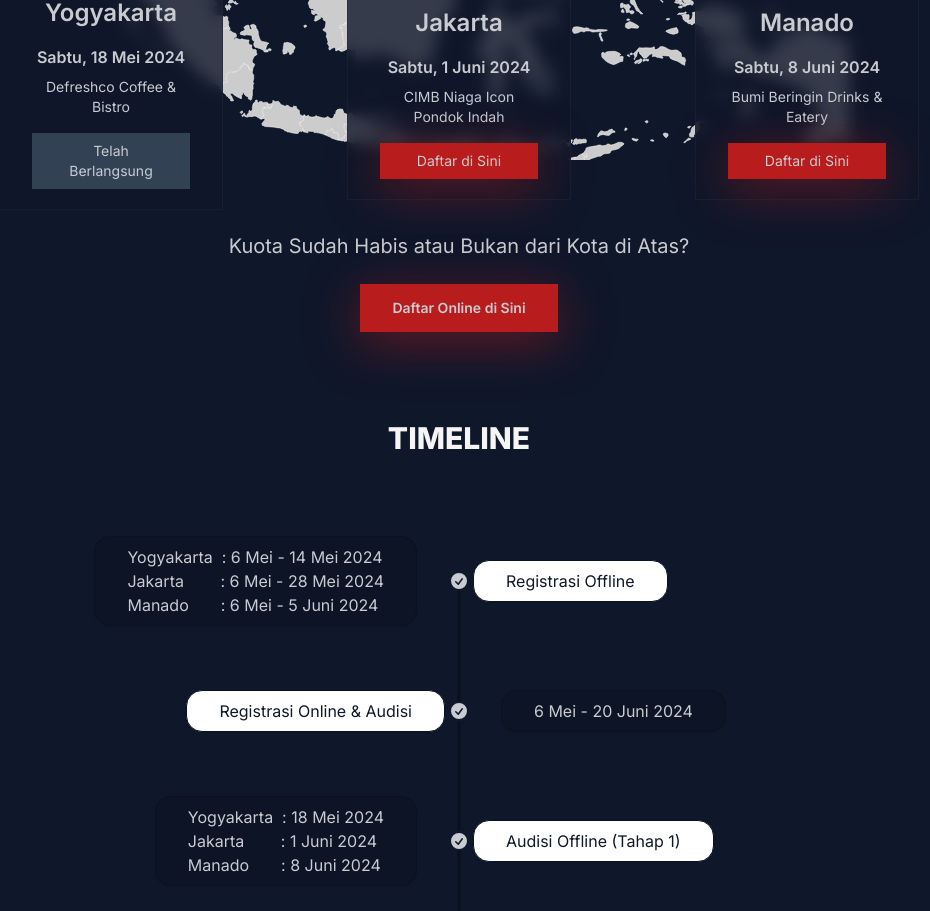
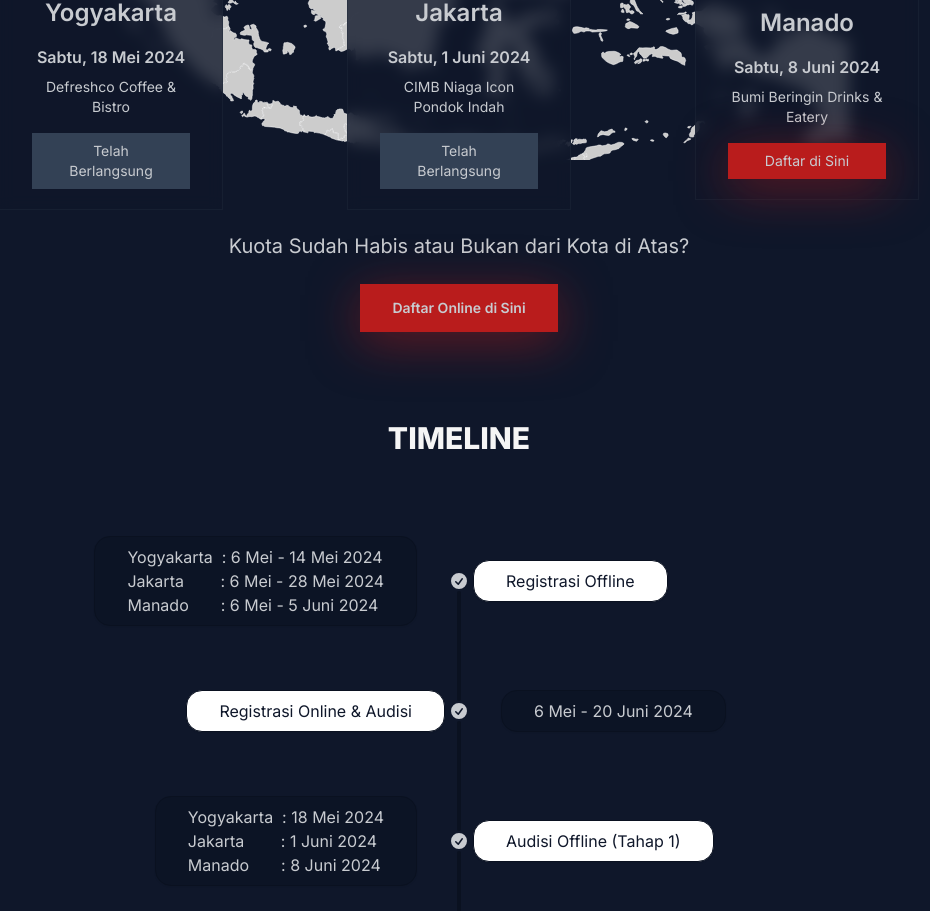
Before and after one commit to Justrezy007/kejarmimpirisingstart, a Next.js app: page / in a window 1280 px wide. Shown: the part 2380-3291 px from the top of the page, without its empty margins (181-1111 px from the left). Built offline with nearby package versions, Linux system fonts and the light colour scheme; no server answers; the database is empty.

Commit message:
update disable jakarta

```diff
--- a/src/app/components/map.tsx
+++ b/src/app/components/map.tsx
@@ -37,7 +37,7 @@ const Map = () => {
       <div className='w-full h-full flex flex-wrap gap-5 justify-around items-center absolute top-0 left-0 px-4 md:px-32'>
 
         <Card city={"Yogyakarta"} img={'/jogja.jpg'} quota={75} tanggal={"Sabtu, 18 Mei 2024"} data={data[2]} place={'Defreshco Coffee & Bistro'} isDisable={true} />
-        <Card city={"Jakarta"} img={'/jakarta.jpg'} quota={150} tanggal={"Sabtu, 1 Juni 2024"} data={data[0]} place={'CIMB Niaga Icon Pondok Indah'} isDisable={false}/>
+        <Card city={"Jakarta"} img={'/jakarta.jpg'} quota={150} tanggal={"Sabtu, 1 Juni 2024"} data={data[0]} place={'CIMB Niaga Icon Pondok Indah'} isDisable={true}/>
         <Card city={"Manado"} img={'/manado.jpeg'} quota={75} tanggal={"Sabtu, 8 Juni 2024"} data={data[1]} place={'Bumi Beringin Drinks & Eatery'} isDisable={false} />
 
       </div>
```
